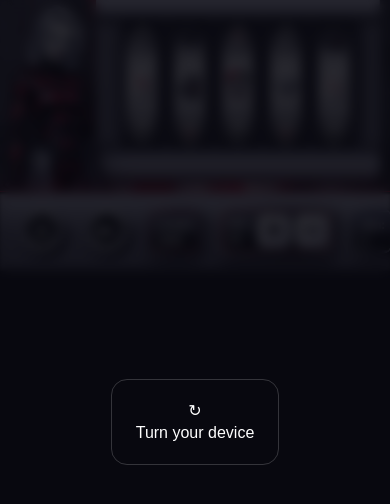
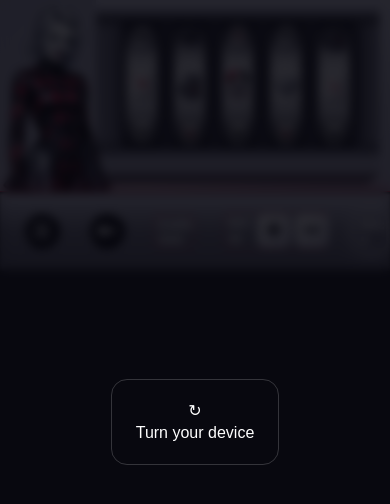
Before and after one commit to Alena0490/SlotGame, a React (Vite) app: page / in a window 390 px wide. Shown: the top 504 px of the page. Built offline with nearby package versions, Linux system fonts and the light colour scheme.

Commit message:
hiding styles when overlay is active

```diff
--- a/src/components/BottomPannel.css
+++ b/src/components/BottomPannel.css
@@ -407,6 +407,23 @@ button:disabled {
 }
 
 /* Extra Small Phones - Portrait (320px - 360px) */
+/* The overlay is visible */
+@media (orientation: portrait) and (max-width: 480px) {
+    .menu::before,
+    .sound::before,
+    .bet::before,
+    .credit::before,
+    .win::before,
+    .spin::before,
+    .auto-spin::before {
+        display: none;
+    }
+
+    .spin, .auto-spin, .amount-toggle {
+        filter: none;
+    }
+}
+
 @media (max-width: 360px) and (orientation: portrait) {
     .bottom-panel {
         padding: 0.7rem 0.4rem 0.45rem;
--- a/src/components/GameField.css
+++ b/src/components/GameField.css
@@ -91,7 +91,7 @@
     inset: 0;
     z-index: 9999;
     background: var(--surface-overlay);
-    backdrop-filter: blur(6px);
+    backdrop-filter: blur(5px);
     align-items: center;
     justify-content: center;
     content-visibility: auto;
@@ -134,6 +134,24 @@
   .rotate-overlay {
     display: flex;
   }
+
+  .game-field::before {
+    display: none;
+  }
+
+  .game-field {
+    background-color: var(--dark-silver);
+  }
+
+  .harlequin {
+    filter: none;
+  }
+
+  .harlequin::after {
+    display: none;
+  }
+
+
 }
 
 /* ========================================
```
